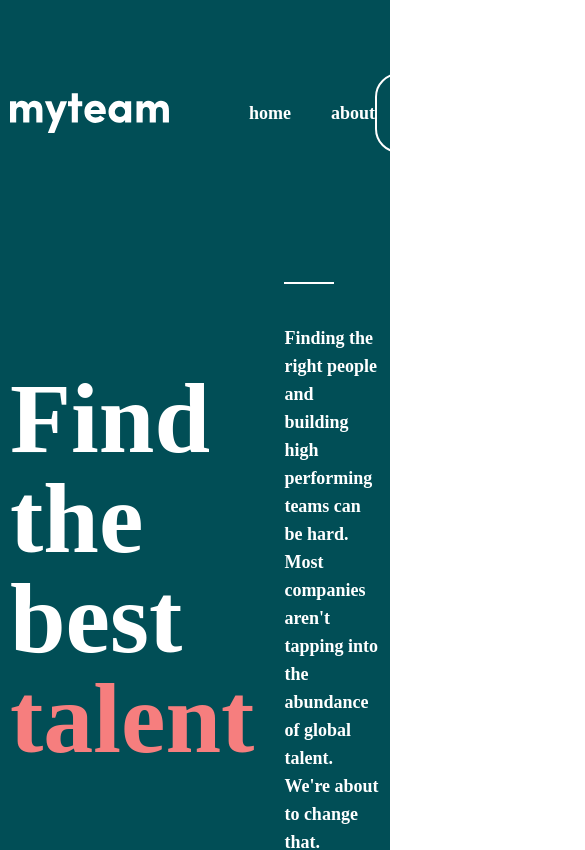
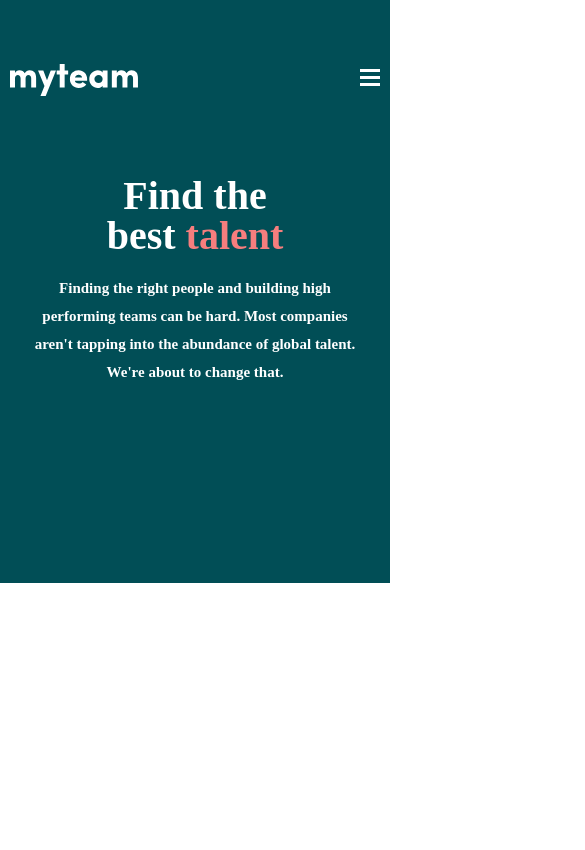
Before and after one commit to Hamidov-Hoji/My-team, a plain HTML site: page index.html in a window 390 px wide. Shown: the top 850 px of the page, 585 px wide, since content can reach past the window. Drawn offline with Linux system fonts and the light colour scheme.

Commit message:
Add new files

```diff
--- a/CSS/main.css
+++ b/CSS/main.css
@@ -125,6 +125,15 @@
   background-color: #fff;
   border: 2px solid transparent;
   border-radius: 24px;
+}
+
+.box-link {
+  display: none;
+}
+
+.box-link-picture {
+  width: 20px;
+  height: 17px;
 }
 
 .header-little-inner {
@@ -293,7 +302,7 @@
   line-height: 18px;
   text-align: center;
   color: #FFFFFF;
-  padding-bottom: 245px;
+  margin-bottom: 32px;
 }
 
 .comment-text--size {
@@ -303,6 +312,11 @@
   text-align: center;
   color: #79C8C7;
   margin-bottom: 2px;
+}
+
+.comment-item-picture {
+  padding-bottom: 144px;
+  padding-left: 135px;
 }
 
 /* START */
@@ -403,24 +417,15 @@
 }
 
 /* HOME */
-
 /* HEADER */
 
 .header {
   background-color: #014e56;
 }
 
-/* .header-wrappper {
-  background-image: url("../Rasmlar/home-first-bg.png");
-  background-size: 200px 200px;
-  background-repeat: no-repeat;
-  background-position: 1175px 317px;
-} */
-
 .header-link__header-logo {
   margin-right: 80px;
 }
-
 
 .header-item__link {
   text-decoration: none;
@@ -515,10 +520,13 @@
 
 .contact-wrapper {
   background-color: rgb(1, 78, 86);
-  background-image: url('../img/stories-bottom-bgimg.png'), url('../img/contact-bgimg.png');
+  background-image: url('../img/stories-bottom-bgimg.png'),
+                    url('../img/contact-bgimg.png');
   background-repeat: no-repeat;
-  background-size: 200px 200px, 200px 225px;
-  background-position: calc(50% - 760px) 45px, calc(50% + 767px) 380px;
+  background-size: 200px 200px,
+                   200px 225px;
+  background-position: calc(50% - 760px) 45px,
+                      calc(50% + 767px) 380px;
 }
 
 .contact-inner {
--- /dev/null
+++ b/CSS/media.css
@@ -0,0 +1,112 @@
+/* HEADER */
+@media only screen and (max-width: 800px) {
+  .qwerty{
+    background-image: url("../Rasmlar/Group\ 4.png");
+    background-repeat: no-repeat;
+    background-position: calc(50%) 713px;
+  }
+
+  .header-logo-img {
+    margin-right: 40px;
+    width: 128px;
+    height: 32px;
+  }
+
+  .header-box {
+    padding-top: 0;
+    padding-top: 64px;
+    padding-bottom: 0;
+    padding-bottom: 112px;
+  }
+}
+
+@media only screen and (max-width: 768px) {
+  .qwerty{
+    background-image: url("../Rasmlar/Group\ 4.png");
+    background-repeat: no-repeat;
+    background-position: calc(50%) 630px;
+  }
+}
+
+@media only screen and (max-width: 540px) {
+  .header-box {
+    padding-bottom: 0;
+    padding-bottom: 80px;
+  }
+
+  .header-list {
+    display: none;
+  }
+
+  .header-lnk {
+    display: none;
+  }
+
+  .box-link {
+    display: block;
+  }
+
+}
+
+/* HEADER2 */
+@media only screen and (max-width: 976px) {
+  .header-little-inner {
+    flex-direction: column;
+    align-items: center;
+  }
+
+  .header-title {
+    width: 550px;
+    text-align: center;
+    margin: 0 auto;
+    margin-bottom: 24px;
+  }
+
+  .header-text {
+    text-align: center;
+  }
+
+  .header-text::before {
+    display: none;
+  }
+}
+
+@media only screen and (max-width: 768px) {
+  .header-title {
+    width: 350px;
+    font-size: 64px;
+    line-height: 56px;
+    margin-bottom: 24px;
+  }
+
+  .header-text {
+    /* width: 600px; */
+    font-size: 15px;
+    line-height: 28px;
+  }
+}
+
+@media only screen and (max-width: 450px) {
+  .header-title {
+    width: 200px;
+    font-size: 40px;
+    line-height: 40px;
+    margin-bottom: 0;
+    margin-bottom: 18px;
+  }
+
+  .header-text {
+    width: 327px;
+  }
+
+  .header-text {
+    font-size: 15px;
+    line-height: 28px;
+    padding-bottom: 0;
+  }
+
+  .header-little-inner {
+    padding-bottom: 197px;
+
+  }
+}
--- a/index.html
+++ b/index.html
@@ -7,6 +7,7 @@
   <meta name="viewport" content="width=device-width, initial-scale=1.0">
   <link rel="stylesheet" href="./CSS/normalizee.css">
   <link rel="stylesheet" href="./CSS/main.css">
+  <link rel="stylesheet" href="./CSS/media.css">
   <title>Document</title>
 </head>
 
@@ -14,7 +15,6 @@
 
   <header class="header-wrapper">
     <div class="header-wrapper__container container">
-
 
       <div class="qwerty">
         <div class="header-wrapper__header-box header-box">
@@ -33,51 +33,47 @@
                 </li>
               </ul>
             </nav>
-
           </div>
 
           <a class="header-link__header-lnk header-lnk" href="./contact.html">contact us</a>
+          <a href="#" class="header-box__box-link box-link">
+            <img class="box-link-picture" src="./Rasmlar/Page1-hamburger.svg" alt="hamburger"
+            width="20" height="">
+          </a>
         </div>
 
         <div class="header-lnk__header-little-inner header-little-inner">
           <h2 class="header-little-inner__header-title header-title">Find the best <span
               class="header-little-inner__header-title--pink header-title--pink"> talent</span></h2>
-          <p class="header-pink__header-text header-text">Finding the right people and building high <br> performing
-            teams
-            can be hard. Most companies <br> aren't tapping into the abundance of global talent. <br> We're about to
-            change that.</p>
+          <p class="header-pink__header-text header-text">Finding the right people and building high <br> performing teams can be hard. Most companies <br> aren't tapping into the abundance of global talent. <br> We're about to change that.</p>
         </div>
       </div>
-
     </div>
   </header>
 
   <main>
     <!-- SITE HERO -->
-    <section class="hero-wrapper">
+    <!-- <section class="hero-wrapper">
       <div class="hero-wrapper__container container">
           <div class="hero__hero-inner hero-inner">
-            <h2 class="hero-inner__hero-title hero-title">Build & manage distributed teams like no one else.</h2>
+            <h2 class="hero-inner__hero-title hero-title">
+              Build & manage distributed teams like no one else.</h2>
 
             <div class="hero-title__hero-box hero-box">
               <ul class="hero-box__hero-list hero-list">
                 <li class="hero-list__hero-item hero-item">
                   <h3 class="hero-item__hero-topic hero-topic">Experienced Individuals</h3>
-                  <p class="hero-title__hero-text hero-text">Our network is made up of highly experienced professionals
-                    who are passionate about what they do.</p>
+                  <p class="hero-title__hero-text hero-text">Our network is made up of highly experienced professionals who are passionate about what they do.</p>
                 </li>
 
                 <li class="hero-list__hero-item hero-item">
                   <h3 class="hero-item__hero-topic hero-topic">Easy to Implement</h3>
-                  <p class="hero-title__hero-text hero-text">Our processes have been refined over years of
-                    implementation
-                    meaning our teams always deliver.</p>
+                  <p class="hero-title__hero-text hero-text">Our processes have been refined over years of implementation meaning our teams always deliver.</p>
                 </li>
 
                 <li class="hero-list__hero-item hero-item">
                   <h3 class="hero-item__hero-topic hero-topic">Enhanced Productivity</h3>
-                  <p class="hero-title__hero-text hero-text">Our customized platform with in-built analytics helps you
-                    manage your distributed teams.</p>
+                  <p class="hero-title__hero-text hero-text">Our customized platform with in-built analytics helps you manage your distributed teams.</p>
                 </li>
 
               </ul>
@@ -86,59 +82,64 @@
           </div>
         </div>
       </div>
-    </section>
+    </section> -->
 
     <!--COMMENT-->
-    <section class="comment-section">
+    <!-- <section class="comment-section">
       <div class="comment-section__comment-wrapper comment-wrapper">
       <div class="comment-wrapper__container container">
         <div class="comment-wrapper__commment-box comment-box">
-        <h3 class="comment-box__comment-title comment-title">Delivering real results for top companies. Some of our
-          <span class="comment-wrapper__comment-title--color comment-title--color">success stories.</span>
+        <h3 class="comment-box__comment-title comment-title">
+          Delivering real results for top companies. Some of our
+          <span class="comment-wrapper__comment-title--color comment-title--color">
+            success stories.</span>
         </h3>
 
         <ul class="comment-wrapper__comment-list comment-list">
           <li class="comment-list__comment-item comment-item">
-            <blockquote class="comment-item__comment-quote comment-quote"> “The team perfectly fit the specialized skill
-              set required. They focused on the most essential <br> features helping us launch the platform eight <br>
+            <blockquote class="comment-item__comment-quote comment-quote">
+              “The team perfectly fit the specialized skill set required. They focused on the most essential <br> features helping us launch the platform eight <br>
               months faster than planned.”</blockquote>
             <p class="comment-item__comment-text comment-text">
-              <span class="comment-item__comment-text--size comment-text--size">Kady Baker<br>
-              </span><em>Product Manager at Bookmark</em>
+              <span class="comment-item__comment-text--size comment-text--size">
+                Kady Baker<br>
+              </span>
+              <em>Product Manager at Bookmark</em>
             </p>
+            <img class="comment-item-picture" src="./Rasmlar/Page1-Kady.png" alt="Kady">
           </li>
 
           <li class="comment-list__comment-item comment-item">
-            <blockquote class="comment-item-comment-quote comment-quote">“We needed to automate our entire onboarding
-              process. The team came in and built out the <br> whole journey. Since going live, user retention <br> has
-              gone through the roof!”
+            <blockquote class="comment-item-comment-quote comment-quote">“We needed to automate our entire onboardingnprocess. The team came in and built out the whole journey. Since going live, user retention <br> has gone through the roof!”
             </blockquote>
             <p class="comment-item__comment-text comment-text">
               <span class="comment-item__comment-text--size comment-text--size">
-                Aiysha Reese<br></span>
+                Aiysha Reese<br>
+              </span>
               <em>Founder of Manage</em>
             </p>
+            <img class="comment-item-picture" src="./Rasmlar/Page1-Aiyshaa.png" alt="Aiyshaa">
           </li>
 
           <li class="comment-list__comment-item comment-item">
-            <blockquote class="comment-item-comment-quote comment-quote">“Amazing. Our team helped us build an app that
-              delivered a new experience for hiring a physio. <br> The launch was an instant success with 100k downloads
-              in the first month.”</blockquote>
+            <blockquote class="comment-item-comment-quote comment-quote">“Amazing. Our team helped us build an app that delivered a new experience for hiring a physio. <br> The launch was an instant success with 100k downloads in the first month.”</blockquote>
             <p class="comment-item__comment-text comment-text">
               <span class="comment-item__comment-text--size comment-text--size">
-                Arthur Clarke <br></span>
+                Arthur Clarke <br>
+              </span>
               <em>Co-founder of MyPhysio</em>
             </p>
+            <img class="comment-item-picture" src="./Rasmlar/Page1-Arthur.png" alt="Arthur">
           </li>
         </ul>
 
       </div>
       </div>
     </div>
-    </section>
+    </section> -->
 
     <!-- START -->
-    <section class="start-section">
+    <!-- <section class="start-section">
       <div class="start-section__start-wrapper start-wrapper">
         <div class="start-wrapper__container container">
           <div class="start-wrapper__start-inner start-inner">
@@ -169,10 +170,11 @@
 
         <div class="footer-wrapper__footer-inner footer-inner">
           <a class="footer-inner__footer-street footer-street" href="#">
-            <address class="footer-street__footer-adress footer-adress">987 Hillcrest Lane <br> Irvine, CA <br>
-              California 92714</address>
+            <address class="footer-street__footer-adress footer-adress">987 Hillcrest Lane <br> Irvine, CA <br> California 92714</address>
           </a>
-          <a class="footer-street__footer-number footer-number" href="tel:949-833-7432">Call Us : 949-833-7432</a>
+          <a class="footer-street__footer-number footer-number" href="tel:949-833-7432">
+            Call Us : 949-833-7432
+          </a>
         </div>
 
         <div class="footer-wrapper__footer-placement footer-placement">
@@ -196,4 +198,4 @@
 
 </body>
 
-</html>
+</html> -->
```
Also changed, not shown: about.html (+21 -1 lines), Rasmlar/Page1-Aiyshaa.png (added), Rasmlar/Page1-Arthur.png (added), Rasmlar/Page1-Kady.png (added), Rasmlar/Page1-hamburger.svg (added), hoji.html (deleted).
